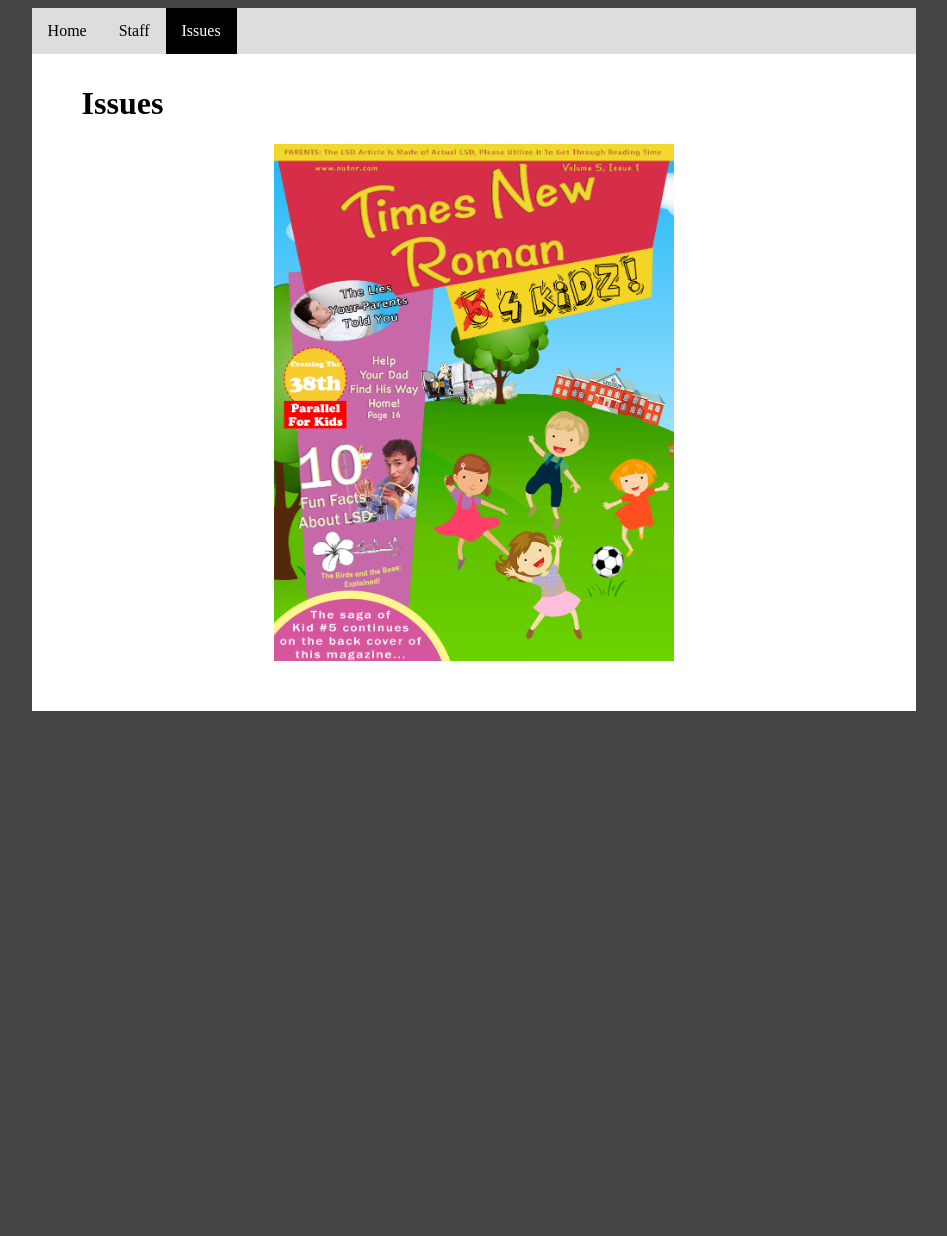
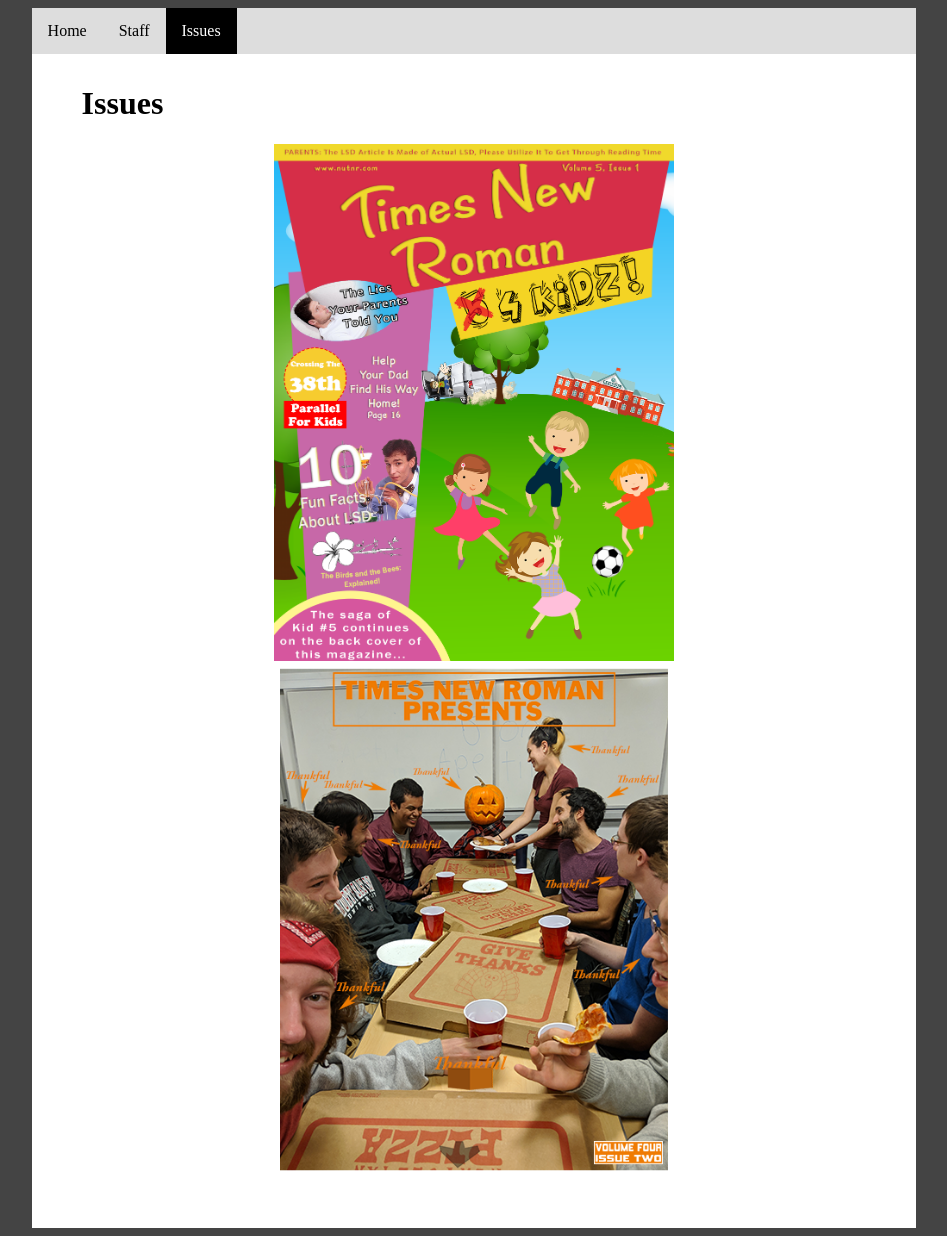
Before and after one commit to neutimesnewroman/website-source, a Jekyll site: the page built from issues.md, in a window 1280 px wide. Shown: the whole page, without its empty margins (166-1113 px from the left). Built offline with Jekyll 4.4.1, drawn with Linux system fonts in a browser that asks for light colours; before the commit the page ends 900 px from its top, so only the background shows below that.

Commit message:
Added issue covers

```diff
--- a/_sass/_main.scss
+++ b/_sass/_main.scss
@@ -155,12 +155,21 @@ table tr:nth-child(odd) {
 .issuecontainer {
     flex: 0 0 auto;
     position: relative;
+
 }
 
 .issuegridpicture {
     width: 400px;
     filter: none;
     transition: 0.4s;
+
+    @include respond-to(handheld-screens){
+        width: 200px;
+    }
+
+    @include respond-to(medium-screens){
+        width: 300px
+    }
 }
 
 .issuecontainer:hover,
@@ -188,12 +197,12 @@ table tr:nth-child(odd) {
 }
 
 .issueoverlay h6 {
-    margin-top: 30%;
+    margin-top: 20%;
     font-size: 30px;
 }
 
 .issueoverlay p {
-    margin-top: 50%;
+    margin-top: 40%;
     margin-left: 10%;
     margin-right: 10%;
     font-size: 18px;
--- a/issues.md
+++ b/issues.md
@@ -4,7 +4,8 @@ title: Issues
 ---
 
 <div id="issuelayout">
-    {% for issue in site.issues %}
+    {% assign issues = site.issues | sort:'date' | reverse %}
+    {% for issue in issues %}
         <div class="issuecontainer">
             <img class="issuegridpicture" src="{{issue.image}}" />
             <a href="{{ issue.url }}">
```
Also changed, not shown: _issues/GiveThanks.md (added, +9 -0 lines), assets/img/issues/bantnr.png (added), assets/img/issues/conspiracy.png (added), assets/img/issues/givethanks.png (added), assets/img/issues/goodboy.png (added), 1 other file.
